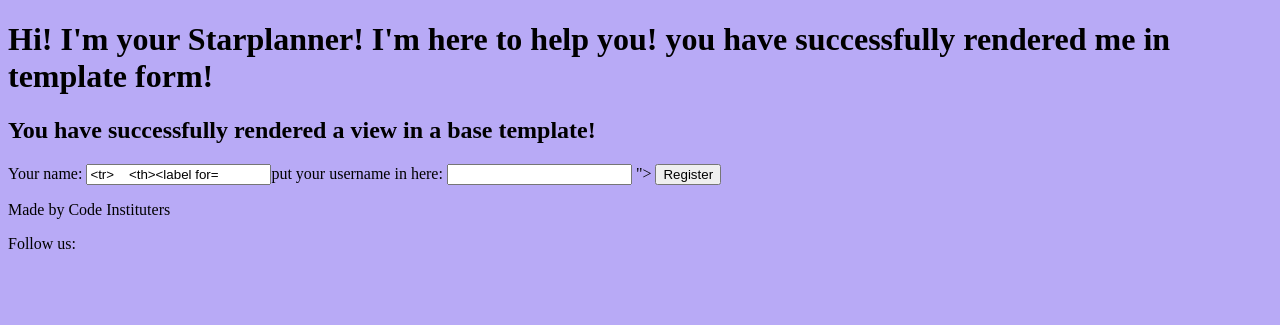
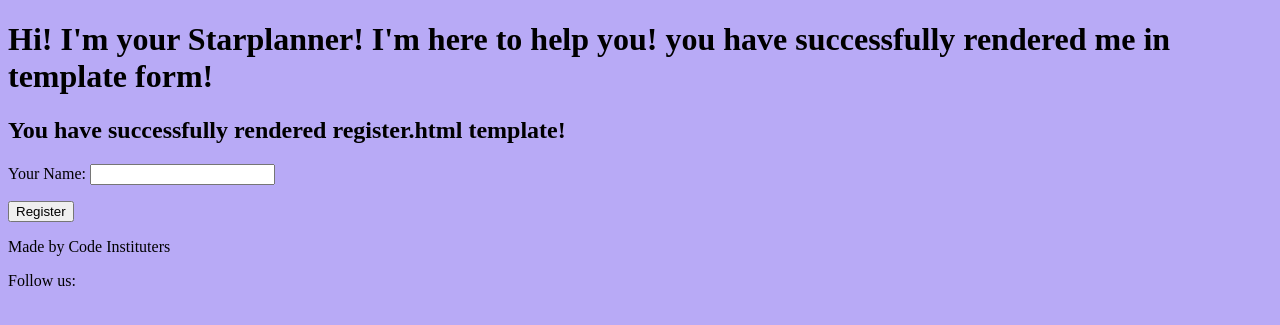
Before and after one commit to BeeBeeBethC/Starplanner-PP4, a Django app: template starplanner/templates/accounts/register.html in a window 1280 px wide. Shown: the top 325 px of the page. Run offline with Django 4.2, Linux system fonts and the light colour scheme; the template is opened without the code that fills it: values that come from a table or form of the project are taken from there, others are empty.

Commit message:
debugging why my form isn't rendering

```diff
--- a/bgcode/settings.py
+++ b/bgcode/settings.py
@@ -146,9 +146,6 @@ STATICFILES_DIRS = [
 
 STATIC_ROOT = os.path.join(BASE_DIR, 'setupfiles')
 
-# Redirect after login
-LOGIN_REDIRECT_URL = 'planner_home'
-
 # Default primary key field type
 # https://docs.djangoproject.com/en/4.2/ref/settings/#default-auto-field
 
--- a/starplanner/forms.py
+++ b/starplanner/forms.py
@@ -2,4 +2,4 @@ from django import forms
 from django.contrib.auth.models import User
 
 class RegisterForm(forms.Form):
-    your_username = forms.CharField(label="put your username in here", max_length=50)
+    register_user = forms.CharField(label="Your Name", max_length=50)
--- a/starplanner/models.py
+++ b/starplanner/models.py
@@ -10,3 +10,9 @@ class Task(models.Model):
 # this is a full string representation of the tasks
     def __str__(self):
         return (f"ID:{self.task}: Added By: {self.user}, Priority: {self.priority}, Task Description: {self.description}")
+
+
+# registering a new user
+class Appuser(models.Model):
+    firstname = models.CharField(max_length=100)
+    lastname = models.CharField(max_length=100)
--- a/starplanner/templates/accounts/register.html
+++ b/starplanner/templates/accounts/register.html
@@ -5,13 +5,12 @@
 {% endblock %}
 
 {% block content %}
-    <h2>You have successfully rendered a view in a base template!</h2>
+    <h2>You have successfully rendered register.html template!</h2>
         <div class="register-form">
-            <form method="POST">
+            <form action="/register-user/" method="post">
                 {% csrf_token %}
-                <label for="your_username">Your name: </label>
-                <input id="your_name" type="text" name="your_name" value="{{ form }}">
-                <button type="submit">Register</button>
+                {{ form.as_p }}
+                <input type="submit" value="Register">
             </form>
         </div>
 {% endblock %}
--- a/starplanner/views.py
+++ b/starplanner/views.py
@@ -34,7 +34,7 @@ def register_view(request):
             password = form.cleaned_data.get("password")
             user = User.object.create_user(username=username, password=password)
             login(request, user)
-            return HttpResponseRedirect("login/")
+            return HttpResponseRedirect("/login/")
     else:
             form = RegisterForm()
     return render(request, 'accounts/register.html', {"form": form})
```
Also changed, not shown: starplanner/migrations/0005_appuser.py (added), starplanner/templates/safe_planner_view.html (renamed from starplanner/templates/accounts/safe_planner_view.html).
